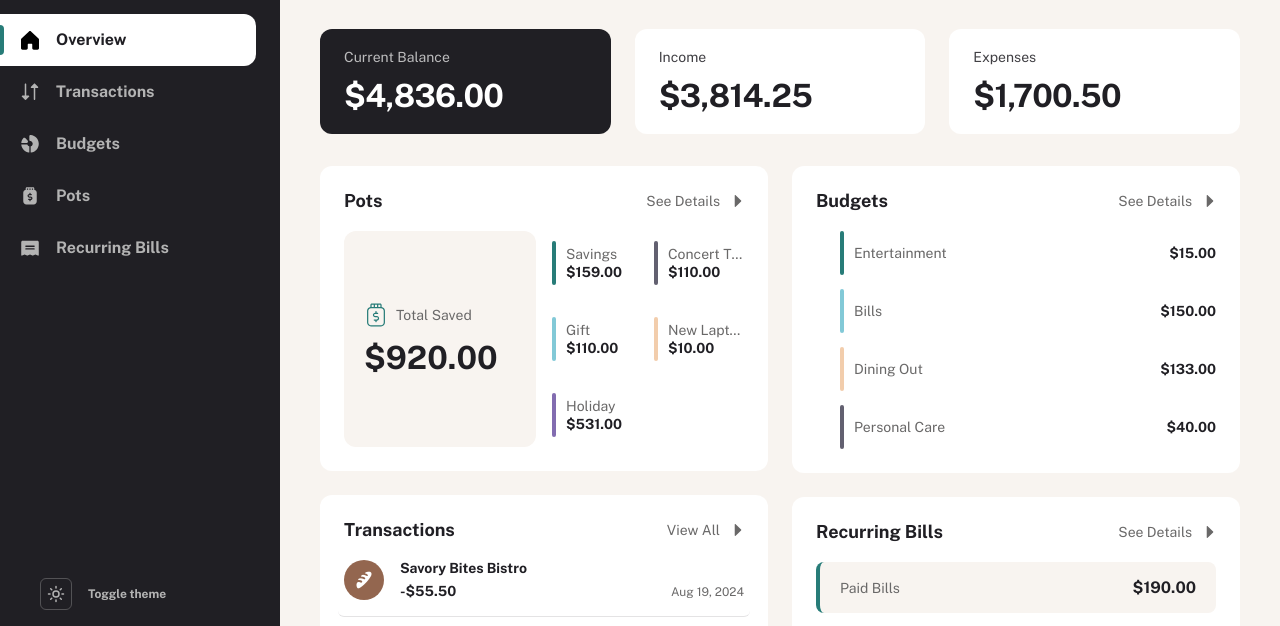
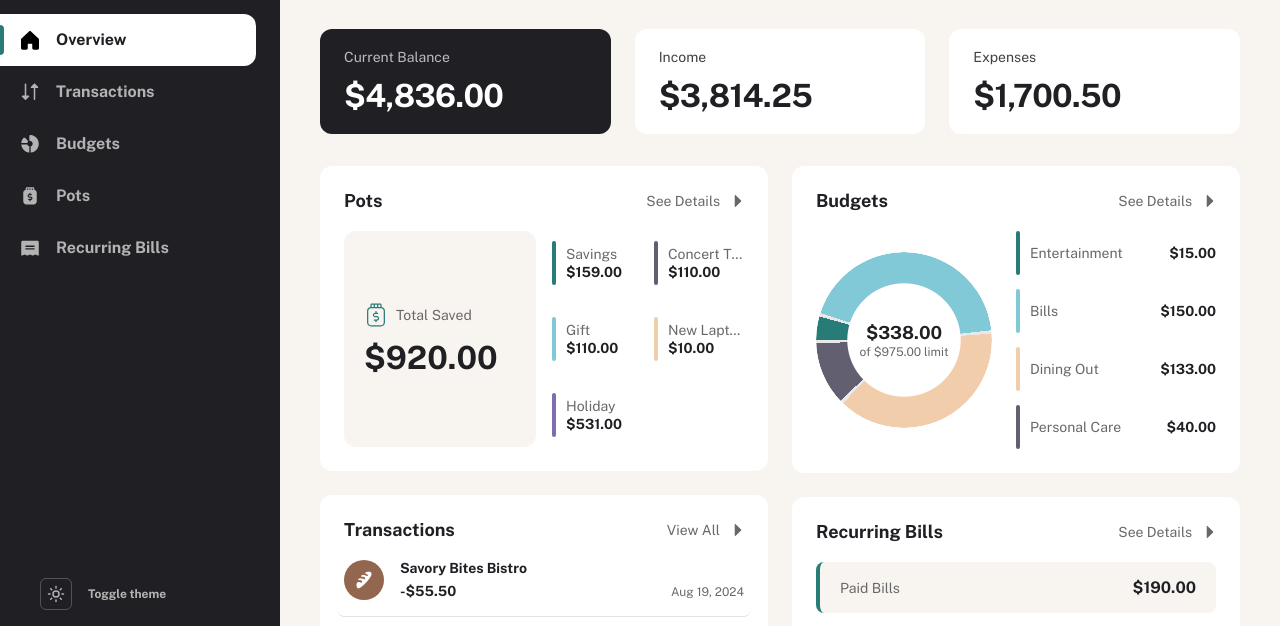
Before and after one commit to dextervorbe/personal-finance-app, a plain HTML site: page starter-code/index.html in a window 1280 px wide. Shown: the part 80-706 px from the top of the page. Drawn offline with nearby package versions, Linux system fonts and the light colour scheme.

Commit message:
Fixed Budget Circle
Fixed issue where Budget circle was not showing on overview page

```diff
--- a/starter-code/css/overview.css
+++ b/starter-code/css/overview.css
@@ -388,7 +388,8 @@
 /* Budgets donut */
 .budgets-body {
   display: grid;
-  grid-template-columns: minmax(0, auto) minmax(0, 1fr);
+  /* Donut column needs a definite min track — minmax(0, auto) can collapse to 0 when width is % of the column */
+  grid-template-columns: minmax(9rem, 11rem) minmax(0, 1fr);
   gap: 1.5rem;
   align-items: center;
 }
@@ -399,6 +400,10 @@
     justify-items: center;
   }
 
+  .budgets-donut-wrap {
+    justify-self: center;
+  }
+
   .budgets-legend {
     width: 100%;
   }
@@ -407,7 +412,8 @@
 .budgets-donut-wrap {
   position: relative;
   justify-self: start;
-  width: min(100%, 11rem);
+  box-sizing: border-box;
+  width: 100%;
   max-width: 11rem;
   aspect-ratio: 1;
   /* Keep center labels from painting over the legend in the next grid column */
--- a/starter-code/css/sidebar.css
+++ b/starter-code/css/sidebar.css
@@ -14,6 +14,7 @@
   --color-link-hover-text: #201f24;
   --color-error-bg: #ffe8e8;
   --color-donut-empty: #e0dedc;
+  --color-donut-track: rgb(32 31 36 / 0.1);
   --sidebar-width-expanded: 17.5rem;
   --sidebar-width-collapsed: 5.25rem;
   --sidebar-width-current: var(--sidebar-width-expanded);
@@ -31,6 +32,7 @@
   --color-link-hover-text: #ffffff;
   --color-error-bg: #3d2426;
   --color-donut-empty: #45444d;
+  --color-donut-track: rgb(0 0 0 / 0.35);
 }
 
 *,
--- a/starter-code/js/overview.js
+++ b/starter-code/js/overview.js
@@ -134,19 +134,30 @@
 
   function buildConicGradient(spents, themes) {
     var total = 0;
-    for (var i = 0; i < spents.length; i++) total += spents[i];
+    var n = spents.length;
+    for (var i = 0; i < n; i++) total += spents[i];
     if (total <= 0) {
       var empty = cssVar("--color-donut-empty", "#e0dedc");
       return "conic-gradient(from -90deg, " + empty + " 0deg 360deg)";
     }
+    /* Thin wedges between slices (design-style gaps in the ring) */
+    var gapDeg = n > 1 ? 2.25 : 0;
+    var totalGaps = gapDeg * n;
+    var avail = Math.max(360 - totalGaps, 1);
+    var track = cssVar("--color-donut-track", "transparent");
+
     var angle = 0;
     var parts = [];
-    for (var j = 0; j < spents.length; j++) {
-      var frac = spents[j] / total;
-      var deg = frac * 360;
+    for (var j = 0; j < n; j++) {
+      var seg = (spents[j] / total) * avail;
       var start = angle;
-      angle += deg;
+      angle += seg;
       parts.push(themes[j] + " " + start + "deg " + angle + "deg");
+      if (gapDeg > 0) {
+        var g0 = angle;
+        angle += gapDeg;
+        parts.push(track + " " + g0 + "deg " + angle + "deg");
+      }
     }
     return "conic-gradient(from -90deg, " + parts.join(", ") + ")";
   }
```
